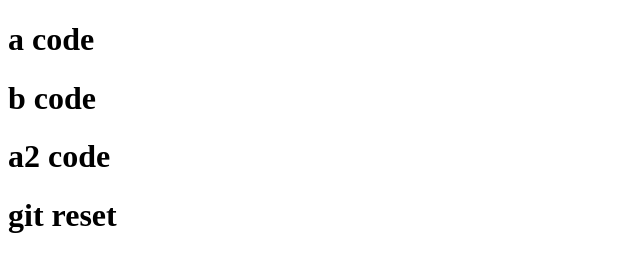
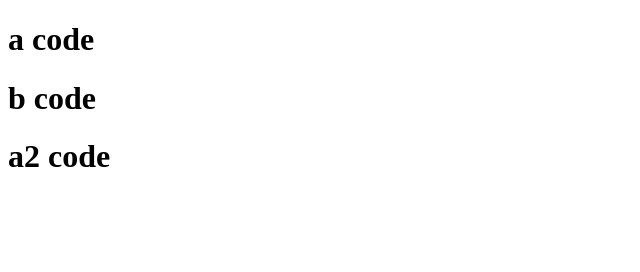
Before and after one commit to sexfat/cfd102_git, a website: page index.html in a window 1280 px wide. Shown: the whole page, without its empty margins (0-640 px from the left). Drawn offline with Linux system fonts and the light colour scheme.

Commit message:
Revert "add reset"
This reverts commit 51664fe77e5d9dd06662c9163874eda239c081bb.

```diff
--- a/index.html
+++ b/index.html
@@ -10,9 +10,6 @@
       <h1>b code</h1>
       <h1>a2 code</h1>
     </div>
-    <h1>git reset</h1>
-
-
 </head>
 <body>
 
```
